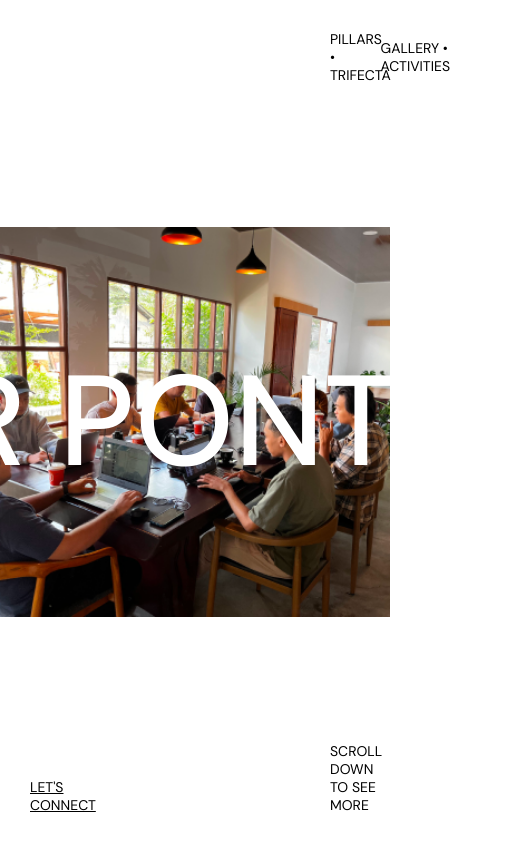
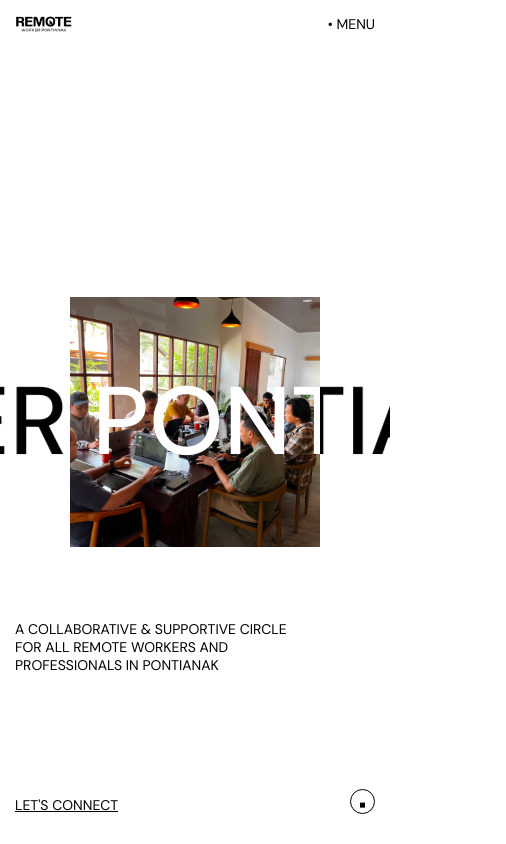
Before and after one commit to thefathdev/rwp-community-profile, a Next.js app: page / in a window 390 px wide. Shown: the top 844 px of the page, 506 px wide, since content can reach past the window. Built offline with nearby package versions, Linux system fonts and the light colour scheme.

Commit message:
style: Update hero section for mobile

```diff
--- a/src/app/globals.css
+++ b/src/app/globals.css
@@ -8,10 +8,10 @@
   }
 
   .flow-grid {
-    @apply grid grid-cols-[repeat(15,minmax(0,1fr))] uppercase font-normal gap-[1.875rem] px-[1.875rem];
+    @apply grid grid-cols-[repeat(15,minmax(0,1fr))] max-sm:grid-cols-5 max-sm:gap-[15px] max-sm:px-[15px] uppercase font-normal gap-[1.875rem] px-[1.875rem];
   }
 
   .heading-1 {
-    @apply text-[8rem] font-medium leading-none tracking-normal;
+    @apply text-[8rem] font-medium leading-none tracking-[1.5%] max-sm:text-[6rem];
   }
 }
--- a/src/components/home/activities.jsx
+++ b/src/components/home/activities.jsx
@@ -94,7 +94,7 @@ export default function Activities() {
   return (
     <section
       ref={containerRef}
-      className="w-full h-dvh flex flex-col justify-center relative"
+      className="w-full h-dvh flex flex-col justify-center relative max-sm:hidden"
       onMouseEnter={handleMouseEnter}
       onMouseLeave={handleMouseLeave}
     >
--- a/src/components/home/hero.jsx
+++ b/src/components/home/hero.jsx
@@ -19,7 +19,7 @@ export default function Hero() {
             alt=""
             width={400}
             height={400}
-            className="absolute z-[2] left-1/2 -translate-x-1/2 top-1/2 -translate-y-1/2"
+            className="absolute z-[2] left-1/2 -translate-x-1/2 top-1/2 -translate-y-1/2 max-sm:size-[250px]"
             quality={100}
           />
           <TranslateZContainer>
@@ -32,7 +32,7 @@ export default function Hero() {
             </div>
           </TranslateZContainer>
 
-          <div className="w-[400px] z-[5] h-[400px] overflow-hidden absolute flex justify-center items-center left-1/2 -translate-x-1/2 top-1/2 -translate-y-1/2">
+          <div className="w-[400px] z-[5] h-[400px] max-sm:size-[250px] overflow-hidden absolute flex justify-center items-center left-1/2 -translate-x-1/2 top-1/2 -translate-y-1/2">
             <div className="absolute w-screen flex items-center justify-center overflow-visible">
               <Marquee className={"[--duration:10s] overflow-visible"}>
                 <span className="heading-1 text-white text-center whitespace-nowrap">
@@ -46,19 +46,25 @@ export default function Hero() {
 
       {/* Copy */}
       <div className="flow-grid w-full items-end">
+        <div className="sm:hidden col-start-1 col-span-4 mb-[6.25rem]">
+          <p className="w-full">
+            A Collaborative & Supportive Circle for All Remote Workers and
+            Professionals in Pontianak
+          </p>
+        </div>
         <div className="col-span-3 col-start-1">
           <a href="/" className="underline">
             Let&apos;s connect
           </a>
         </div>
-        <div className="col-span-3 col-start-11 gap-40 flex flex-col justify-between">
+        <div className="col-span-3 col-start-11 gap-40 flex flex-col justify-between max-sm:hidden">
           <p>
             A Collaborative & Supportive Circle for All Remote Workers and
             Professionals in Pontianak
           </p>
           <span>Scroll Down to see more</span>
         </div>
-        <div className="col-span-1 col-start-[15] flex items-center justify-end">
+        <div className="col-span-1 col-start-[15] max-sm:col-start-5 flex items-center justify-end">
           <MouseWheel />
         </div>
       </div>
--- a/src/components/home/pillars.jsx
+++ b/src/components/home/pillars.jsx
@@ -2,7 +2,7 @@ import Rotated3DContainer from "../ui/rotated-3d-container";
 
 export default function Pillars() {
   return (
-    <section className="w-full h-dvh flex flex-col justify-center">
+    <section className="w-full h-dvh flex flex-col justify-center max-sm:hidden">
       <h2 className="mb-[4.5rem] text-center">Community Pillars</h2>
       <div className="w-full px-[1.875rem] flow-grid items-center">
         <div className="col-start-2 col-span-5 hover:z-10 row-start-1">
--- a/src/components/home/trifecta.jsx
+++ b/src/components/home/trifecta.jsx
@@ -2,7 +2,7 @@ import Rotated3DContainer from "../ui/rotated-3d-container";
 
 export default function Trifecta() {
   return (
-    <section className="w-full h-dvh flex flex-col justify-center pb-[3.75rem]">
+    <section className="w-full h-dvh flex flex-col justify-center pb-[3.75rem max-sm:hidden">
       <h2 className="mb-[4.5rem] text-center">Community Trifecta</h2>
       <div className="w-full px-[1.875rem] flow-grid items-center">
         <div className="col-start-4 group/main col-span-5 hover:z-10 row-start-1 translate-y-[7.5rem] relative">
--- a/src/components/navbar.jsx
+++ b/src/components/navbar.jsx
@@ -2,13 +2,18 @@ import Image from "next/image";
 
 export default function Navbar() {
   return (
-    <nav className="flow-grid top-[1.875rem] w-full fixed inset-x-0 z-50">
+    <nav className="flow-grid top-[1.875rem] max-sm:top-[15px] w-full fixed inset-x-0 z-50">
       <div>
         <Image src="/logo.png" alt="logo" width={95} height={30} />
       </div>
-      <div className="col-span-2 col-start-11">Pillars • Trifecta</div>
-      <div className="col-span-2 col-start-[14] flex items-center justify-end">
+      <div className="col-span-2 col-start-11 max-sm:hidden">
+        Pillars • Trifecta
+      </div>
+      <div className="col-span-2 col-start-[14] flex items-center justify-end max-sm:hidden">
         Gallery • Activities
+      </div>
+      <div className="col-span-2 col-start-5 justify-end flex items-center sm:hidden">
+        • Menu
       </div>
     </nav>
   );
```
